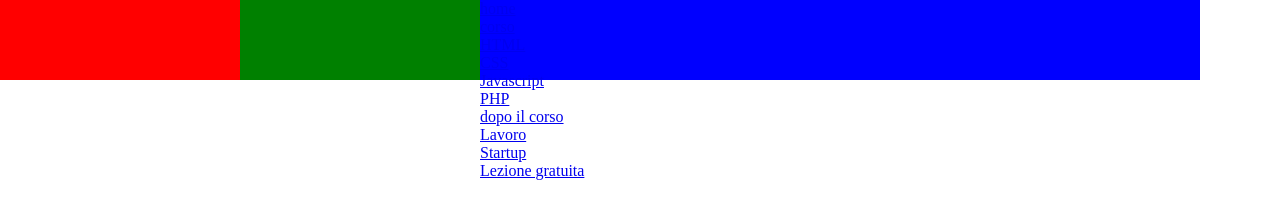
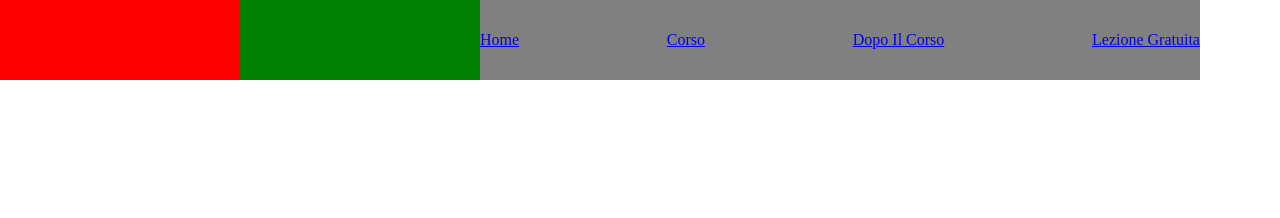
Before and after one commit to FilippoMailli/js-html-css-revolut, a plain HTML site: page index.html in a window 1280 px wide. Drawn offline with nearby package versions, Linux system fonts and the light colour scheme.

Commit message:
.2 Modifice css

```diff
--- a/css/style.css
+++ b/css/style.css
@@ -31,5 +31,21 @@ header {
     height: 100%;
     width: 60%;
     float: right;
-    background-color: blue;
+    background-color: grey;
+    text-transform: capitalize;
 }
+
+.dropdown-menu {
+    display: none;
+}
+
+nav.menu {
+    height: 100%;
+    display: flex;
+    justify-content: space-between;
+    align-items: center;
+}
+
+.menu-item {
+    display: flex;
+}
```
